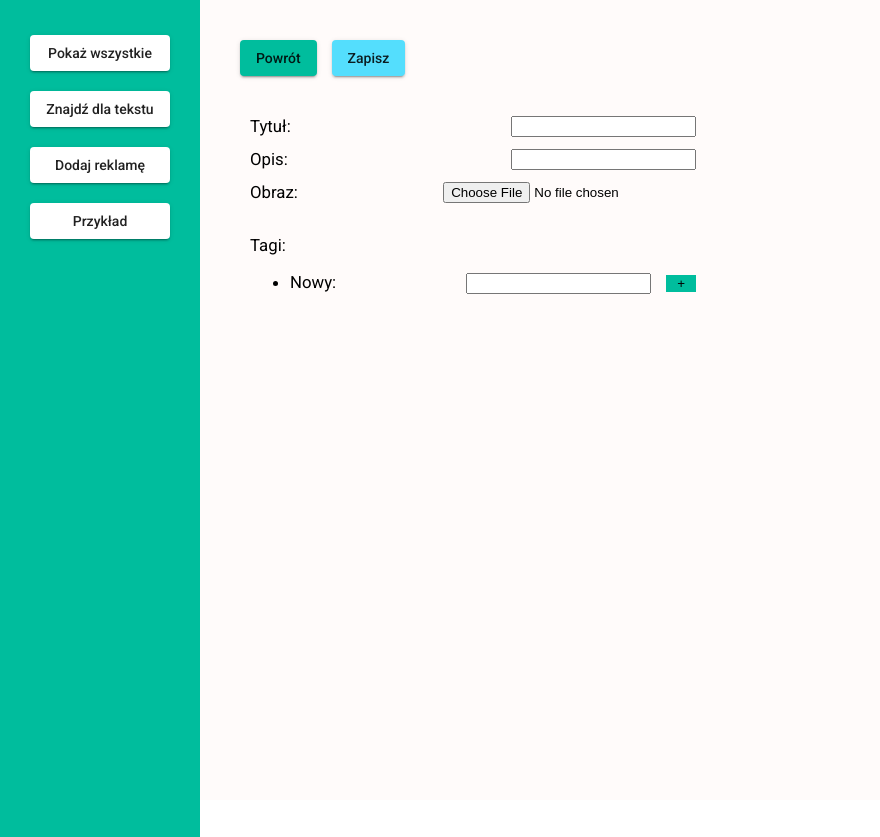
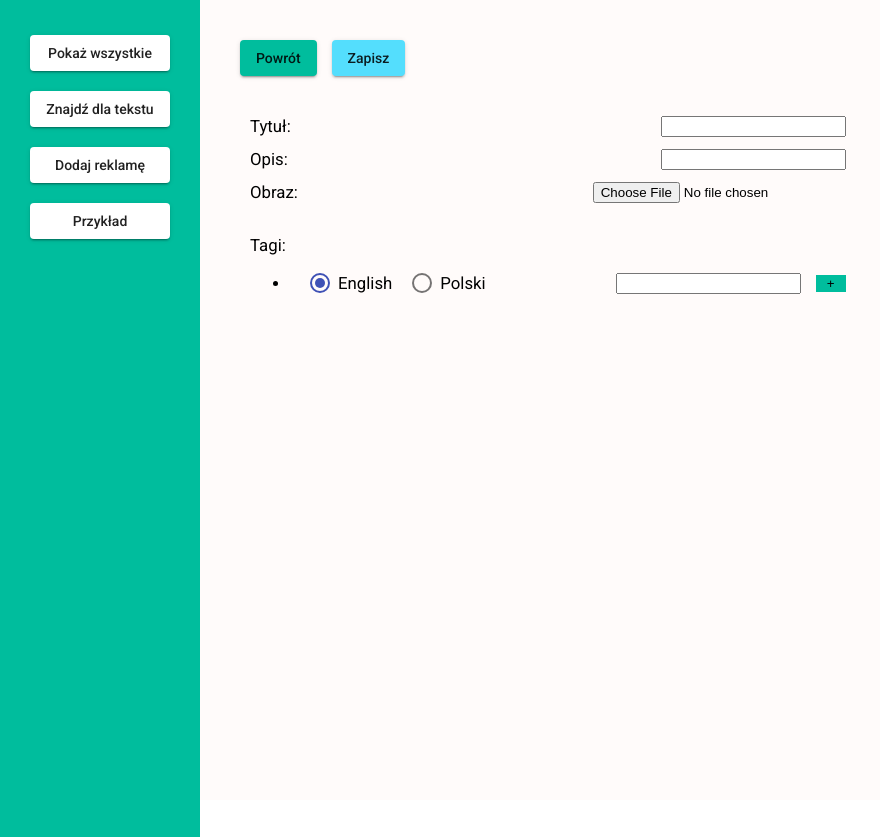
Before and after one commit to mikolajMacioszczyk/adsPickerFrontend, an Angular app: page /create in a window 1280 px wide. Shown: the whole page, without its empty margins (0-880 px from the left). Built offline with nearby package versions, Linux system fonts and the light colour scheme.

Commit message:
tag langs

```diff
--- a/src/app/app.module.ts
+++ b/src/app/app.module.ts
@@ -19,6 +19,7 @@ import { CreateComponent } from './create/create.component';
 import { SearchByQueryComponent } from './search-by-query/search-by-query.component';
 import {MatSelectModule} from '@angular/material/select';
 import { ExampleComponent } from './example/example.component';
+import {MatRadioModule} from '@angular/material/radio';
 
 @NgModule({
   declarations: [
@@ -41,7 +42,8 @@ import { ExampleComponent } from './example/example.component';
     RouterModule,
     FormsModule,
     HttpClientModule,
-    ReactiveFormsModule
+    ReactiveFormsModule,
+    MatRadioModule
   ],
   providers: [],
   bootstrap: [AppComponent]
--- a/src/app/create/create.component.css
+++ b/src/app/create/create.component.css
@@ -4,6 +4,10 @@ img {
 
 input{
     margin-left: 130px;
+}
+
+.mat-radio-button {
+    margin-left: 20px;
 }
 
 .blue{
--- a/src/app/create/create.component.html
+++ b/src/app/create/create.component.html
@@ -2,8 +2,9 @@
     <form (ngSubmite)="save(imageInput)" method="POST">
         <div>
             <button mat-raised-button (click)="back()" class="green">Powrót</button>
-            <button mat-raised-button (click)="save(imageInput)" class="blue">Zapisz</button>
-            <span *ngIf="failed" class="fail message">Upps! Nie udało się zapisać</span>
+            <button mat-raised-button [disabled]="message == 'waiting'" (click)="save(imageInput)" class="blue">Zapisz</button>
+            <span *ngIf="message == 'waiting'" class="success message">Proszę czekać, zapisujemy zmiany</span>
+            <span *ngIf="message == 'fail'" class="fail message">Upps! Nie udało się zapisać</span>
         </div>
         <br /><br />
         <div class="offseted">
@@ -33,7 +34,10 @@
                 </li>
                 <li>
                     <div class="justify-between">
-                        <label for="newTag">Nowy: </label>
+                        <mat-radio-group name="flavors">
+                            <mat-radio-button color="primary" value="en" checked="true" (change)="langChanged('en')">English</mat-radio-button>
+                            <mat-radio-button color="primary" value="pl" (change)="langChanged('pl')">Polski</mat-radio-button>
+                        </mat-radio-group>
                         <div>
                             <input name='newTag' id="newTag" [(ngModel)]="newTag.value">
                             <button class="green tag-button" (click)="adTag()" >+</button>
--- a/src/app/create/create.component.ts
+++ b/src/app/create/create.component.ts
@@ -6,6 +6,7 @@ import { Tag } from '../models/tag';
 import { LoggerService } from '../services/logger.service';
 import { ImageService } from '../services/image.service';
 import { Router } from '@angular/router';
+import { FormControl } from '@angular/forms';
 
 @Component({
   selector: 'app-create',
@@ -15,9 +16,10 @@ import { Router } from '@angular/router';
 export class CreateComponent{
   private id: number = 0;
   ad: Ad = {id: 0, title: '', description: '', imagePath: '', tags: []}
-  newTag: Tag = {id: 0, value: '', useCount: 0};
+  newTag: Tag = {id: 0, value: '', useCount: 0, lang: 'en'};
   image?: File;
-  failed: boolean = false;
+  message: string = '';
+  private lang: string = 'en';
 
   constructor(
     private adsService: AdsService,
@@ -33,9 +35,10 @@ export class CreateComponent{
 
   adTag(): void{
     if (this.newTag.value){
+      this.newTag.lang = this.lang;
       this.ad?.tags.push(this.newTag);
       this.id = this.id + 1;
-      this.newTag = {id: this.id, value: '', useCount: 0};
+      this.newTag = {id: this.id, value: '', useCount: 0, lang: this.lang};
     }
   }
 
@@ -48,6 +51,7 @@ export class CreateComponent{
   }
 
   save(imageInput: any): void{
+    this.message = 'waiting';
     if (imageInput.files.length){
       const file: File = imageInput.files[0];
       const reader = new FileReader();
@@ -66,6 +70,10 @@ export class CreateComponent{
     }
   }
 
+  langChanged(newLang: string): void{
+    this.lang = newLang;
+  }
+
   create(): void{
     this.adsService.createAd(this.ad)
     .subscribe(created => this.afterCreated(created))
@@ -74,9 +82,9 @@ export class CreateComponent{
   afterCreated(created: Ad): void{
     if (!created){
       this.loggerService.adLog(`EditComponent: cannot edit ad with id=${this.ad?.id}`);
-      this.failed = true;
+      this.message = 'fail';
     } else{
-      this.failed = false;
+      this.message = 'success';
       this.router.navigate(['/edit', created.id]);
     }
   }
--- a/src/app/edit/edit.component.css
+++ b/src/app/edit/edit.component.css
@@ -1,11 +1,15 @@
 img {
     object-fit: cover;
-    max-width: 500px;
+    max-width: 400px;
     height: 100%;
 }
 
 input{
     margin-left: 130px;
+}
+
+.mat-radio-button {
+    margin-left: 10px;
 }
 
 .blue{
--- a/src/app/edit/edit.component.html
+++ b/src/app/edit/edit.component.html
@@ -2,8 +2,9 @@
     <form (ngSubmite)="save(imageInput)" method="POST">
         <div>
             <button mat-raised-button (click)="back()" class="green">Powrót</button>
-            <button mat-raised-button (click)="save(imageInput)" class="blue">Zapisz</button>
+            <button mat-raised-button [disabled]="message == 'waiting'" (click)="save(imageInput)" class="blue">Zapisz</button>
             <span *ngIf="message == 'success'" class="success message">Zapisano zmiany</span>
+            <span *ngIf="message == 'waiting'" class="success message">Proszę czekać, zapisujemy zmiany</span>
             <span *ngIf="message == 'fail'" class="fail message">Upps! Nie udało się zapisać</span>
         </div>
         <br /><br />
@@ -38,7 +39,10 @@
                 </li>
                 <li>
                     <div class="justify-between">
-                        <label for="newTag">Nowy: </label>
+                        <mat-radio-group name="flavors">
+                            <mat-radio-button color="primary" value="en" checked="true" (change)="langChanged('en')">English</mat-radio-button>
+                            <mat-radio-button color="primary" value="pl" (change)="langChanged('pl')">Polski</mat-radio-button>
+                        </mat-radio-group>
                         <div>
                             <input name='newTag' id="newTag" [(ngModel)]="newTag.value">
                             <button class="green tag-button" (click)="adTag()" >+</button>
--- a/src/app/edit/edit.component.ts
+++ b/src/app/edit/edit.component.ts
@@ -24,6 +24,7 @@ export class EditComponent implements OnInit {
   newTag: Tag = {id: 0, value: '', useCount: 0};
   image?: File;
   message: string = '';
+  private lang: string = 'en';
   private nextId: number = 0;
 
   constructor(
@@ -58,6 +59,7 @@ export class EditComponent implements OnInit {
 
   adTag(): void{
     if (this.newTag.value){
+      this.newTag.lang = this.lang;
       this.ad?.tags.push(this.newTag);
       this.nextId = this.nextId + 1;
       this.newTag = {id: this.nextId, value: '', useCount: 0};
@@ -72,7 +74,12 @@ export class EditComponent implements OnInit {
     }
   }
 
+  langChanged(newLang: string): void{
+    this.lang = newLang;
+  }
+
   save(imageInput: any): void{
+    this.message = 'waiting';
     if (imageInput.files.length){
       const file: File = imageInput.files[0];
       const reader = new FileReader();
--- a/src/app/example/example.component.html
+++ b/src/app/example/example.component.html
@@ -3,7 +3,10 @@
 <h2>Proponowane zapytania:</h2>
 <ul>
     <li><h3>I'm looking for a spicy meat dish</h3></li>
-    <li><h3>polish kitchen with vegetables</h3></li>
+    <li><h3>maybe cake for the dessert</h3></li>
+    <li><h3>polish kitchen with meat and vegetables</h3></li>
+    <li><h3>vegan dish with vegetables</h3></li>
+    <li><h3>main course with pasta or souce</h3></li>
 </ul>
 
 <br />
--- a/src/app/example/example.component.ts
+++ b/src/app/example/example.component.ts
@@ -22,8 +22,9 @@ export class ExampleComponent implements OnInit {
   private retrieveAds(): void{
     this.adsService.getAll()
     .subscribe(ads => {
+      console.log(ads);
       this.allAds = ads.filter(tag => tag.tags.find(t =>
-      t.value == 'american' || t.value == 'italian' || t.value == 'breakfast' || t.value == 'polish' || t.value == 'oriental'));
+      t.value == 'american' || t.value == 'italian' || t.value == 'breakfast' || t.value == 'polish' || t.value == 'oriental' || t.value == 'dessert'));
       this.ads = this.allAds;
     });
   }
--- a/src/app/models/tag.ts
+++ b/src/app/models/tag.ts
@@ -2,4 +2,5 @@ export interface Tag{
     id: number;
     value: string;
     useCount: number;
+    lang?: string;
 }
--- a/src/app/search-by-query/search-by-query.component.html
+++ b/src/app/search-by-query/search-by-query.component.html
@@ -8,8 +8,8 @@
     <mat-form-field class="custom-select string-select" appearance="fill">
     <mat-label>Wybierz język</mat-label>
     <mat-select [formControl]="lang">
+        <mat-option value="en">English</mat-option>
         <mat-option value="pl">Polski</mat-option>
-        <mat-option value="en">English</mat-option>
     </mat-select>
     </mat-form-field>
 
--- a/src/app/search-by-query/search-by-query.component.ts
+++ b/src/app/search-by-query/search-by-query.component.ts
@@ -11,7 +11,7 @@ import { MatFormField } from '@angular/material/form-field';
 })
 export class SearchByQueryComponent {
   ads: Ad[] = [];
-  lang = new FormControl('pl');
+  lang = new FormControl('en');
   count = new FormControl('1');
   query: string = '';
 
@@ -19,6 +19,7 @@ export class SearchByQueryComponent {
   constructor(private adsService: AdsService) { }
 
   search(): void{
+    this.ads = [];
     this.adsService.getByQuery(this.query, this.lang.value, this.count.value)
     .subscribe(results => this.ads = results);
   }
```
